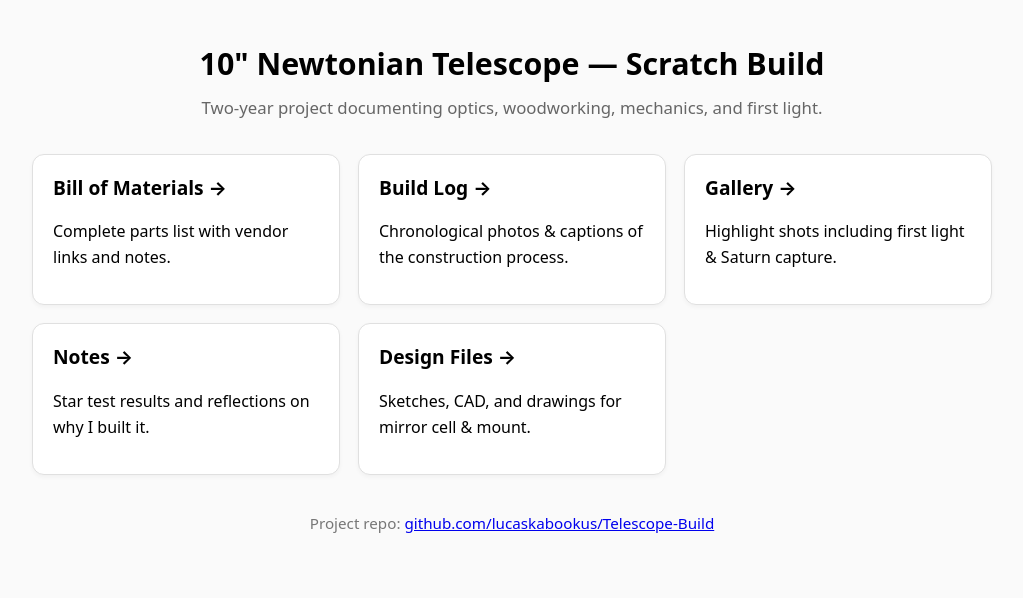
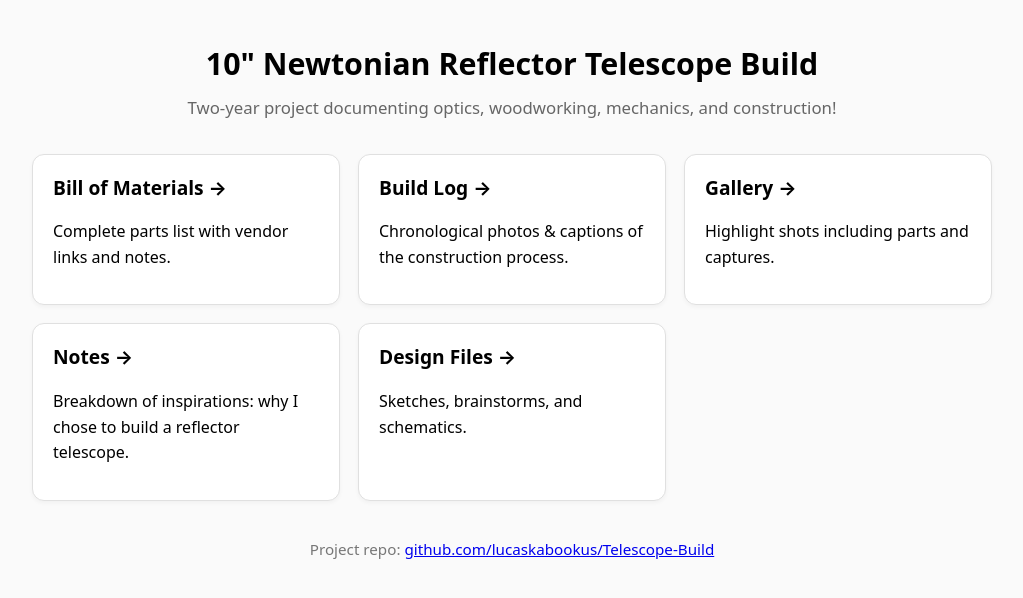
Before and after one commit to LucasKabookus/Telescope-Build, a plain HTML site: page docs/index.html in a window 1280 px wide. Shown: the whole page, without its empty margins (128-1151 px from the left). Drawn offline with Linux system fonts and the light colour scheme.

Commit message:
Update index.html

```diff
--- a/docs/index.html
+++ b/docs/index.html
@@ -51,8 +51,8 @@
 </head>
 <body>
   <header>
-    <h1>10&quot; Newtonian Telescope — Scratch Build</h1>
-    <p class="muted">Two-year project documenting optics, woodworking, mechanics, and first light.</p>
+    <h1>10&quot; Newtonian Reflector Telescope Build</h1>
+    <p class="muted">Two-year project documenting optics, woodworking, mechanics, and construction!</p>
   </header>
 
   <section class="grid">
@@ -68,17 +68,17 @@
 
     <a class="card" href="gallery/">
       <h3>Gallery →</h3>
-      <p>Highlight shots including first light & Saturn capture.</p>
+      <p>Highlight shots including parts and captures.</p>
     </a>
 
     <a class="card" href="notes/">
       <h3>Notes →</h3>
-      <p>Star test results and reflections on why I built it.</p>
+      <p>Breakdown of inspirations: why I chose to build a reflector telescope.</p>
     </a>
 
     <a class="card" href="designs/">
       <h3>Design Files →</h3>
-      <p>Sketches, CAD, and drawings for mirror cell & mount.</p>
+      <p>Sketches, brainstorms, and schematics.</p>
     </a>
   </section>
 
```
